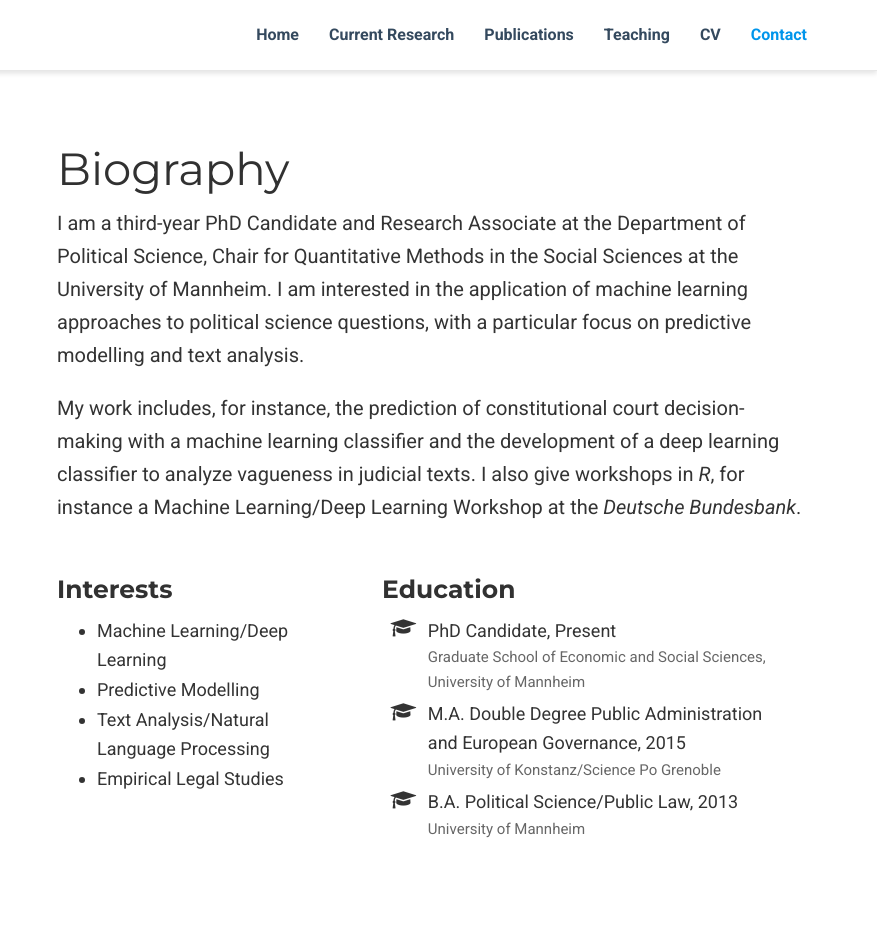
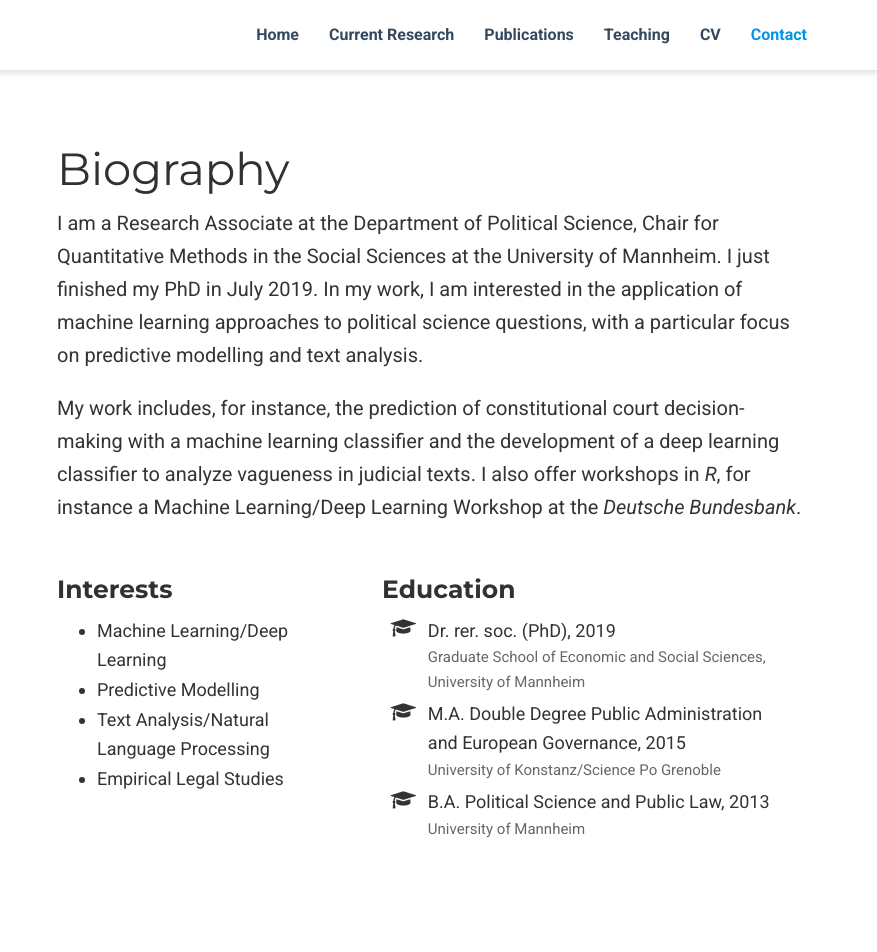
Before and after one commit to sebastiansternberg/sebastiansternberg.github.io, a plain HTML site: page index.html in a window 1280 px wide. Shown: the top 952 px of the page, 403-1280 px from the left. Drawn offline with nearby package versions, Linux system fonts and the light colour scheme; some icons are missing.

Commit message:
changes bio

```diff
--- a/home/index.xml
+++ b/home/index.xml
@@ -18,7 +18,7 @@
       <pubDate>Wed, 20 Apr 2016 00:00:00 +0200</pubDate>
 
       <guid>https://sebastiansternberg.github.io/home/about/</guid>
-      <description>Biography I am a third-year PhD Candidate and Research Associate at the Department of Political Science, Chair for Quantitative Methods in the Social Sciences at the University of Mannheim. I am interested in the application of machine learning approaches to political science questions, with a particular focus on predictive modelling and text analysis.
+      <description>Biography I am a Research Associate at the Department of Political Science, Chair for Quantitative Methods in the Social Sciences at the University of Mannheim. I just finished my PhD in July 2019. In my work, I am interested in the application of machine learning approaches to political science questions, with a particular focus on predictive modelling and text analysis.
 My work includes, for instance, the prediction of constitutional court decision-making with a machine learning classifier and the development of a deep learning classifier to analyze vagueness in judicial texts.</description>
     </item>
 
--- a/index.html
+++ b/index.html
@@ -337,10 +337,10 @@
 
 <h1 id="biography">Biography</h1>
 
-<p>I am a third-year PhD Candidate and Research Associate at the Department of Political Science, Chair for
-Quantitative Methods in the Social Sciences at the University of Mannheim. I am interested in the application of machine learning approaches to political science questions, with a particular focus on predictive modelling and text analysis.</p>
+<p>I am a Research Associate at the Department of Political Science, Chair for
+Quantitative Methods in the Social Sciences at the University of Mannheim. I just finished my PhD in July 2019. In my work, I am interested in the application of machine learning approaches to political science questions, with a particular focus on predictive modelling and text analysis.</p>
 
-<p>My work includes, for instance, the prediction of constitutional court decision-making with a machine learning classifier and the development of a deep learning classifier to analyze vagueness in judicial texts. I also give workshops in <em>R</em>, for instance a Machine Learning/Deep Learning Workshop at the <em>Deutsche Bundesbank</em>.</p>
+<p>My work includes, for instance, the prediction of constitutional court decision-making with a machine learning classifier and the development of a deep learning classifier to analyze vagueness in judicial texts. I also offer workshops in <em>R</em>, for instance a Machine Learning/Deep Learning Workshop at the <em>Deutsche Bundesbank</em>.</p>
 
 
     <div class="row">
@@ -370,7 +370,7 @@ Quantitative Methods in the Social Sciences at the University of Mannheim. I am
           <li>
             <i class="fa-li fa fa-graduation-cap"></i>
             <div class="description">
-              <p class="course">PhD Candidate, Present</p>
+              <p class="course">Dr. rer. soc. (PhD), 2019</p>
               <p class="institution">Graduate School of Economic and Social Sciences, University of Mannheim</p>
             </div>
           </li>
@@ -386,7 +386,7 @@ Quantitative Methods in the Social Sciences at the University of Mannheim. I am
           <li>
             <i class="fa-li fa fa-graduation-cap"></i>
             <div class="description">
-              <p class="course">B.A. Political Science/Public Law, 2013</p>
+              <p class="course">B.A. Political Science and Public Law, 2013</p>
               <p class="institution">University of Mannheim</p>
             </div>
           </li>
```
